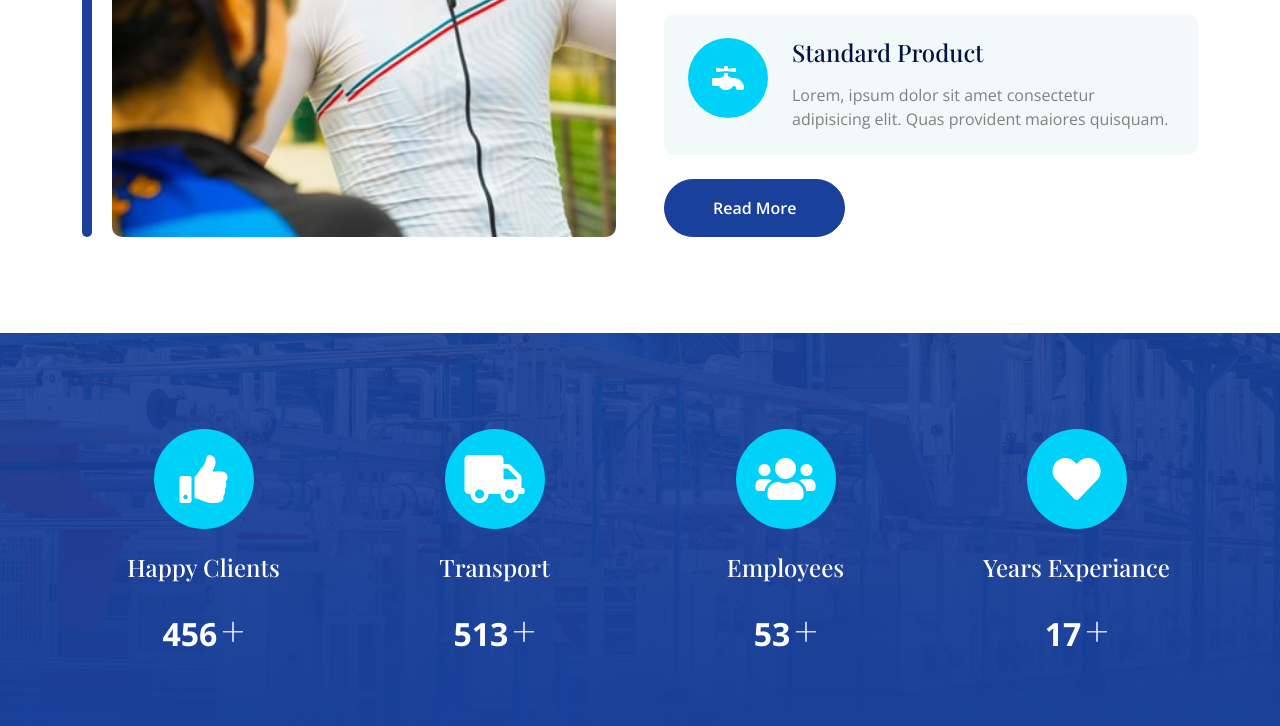
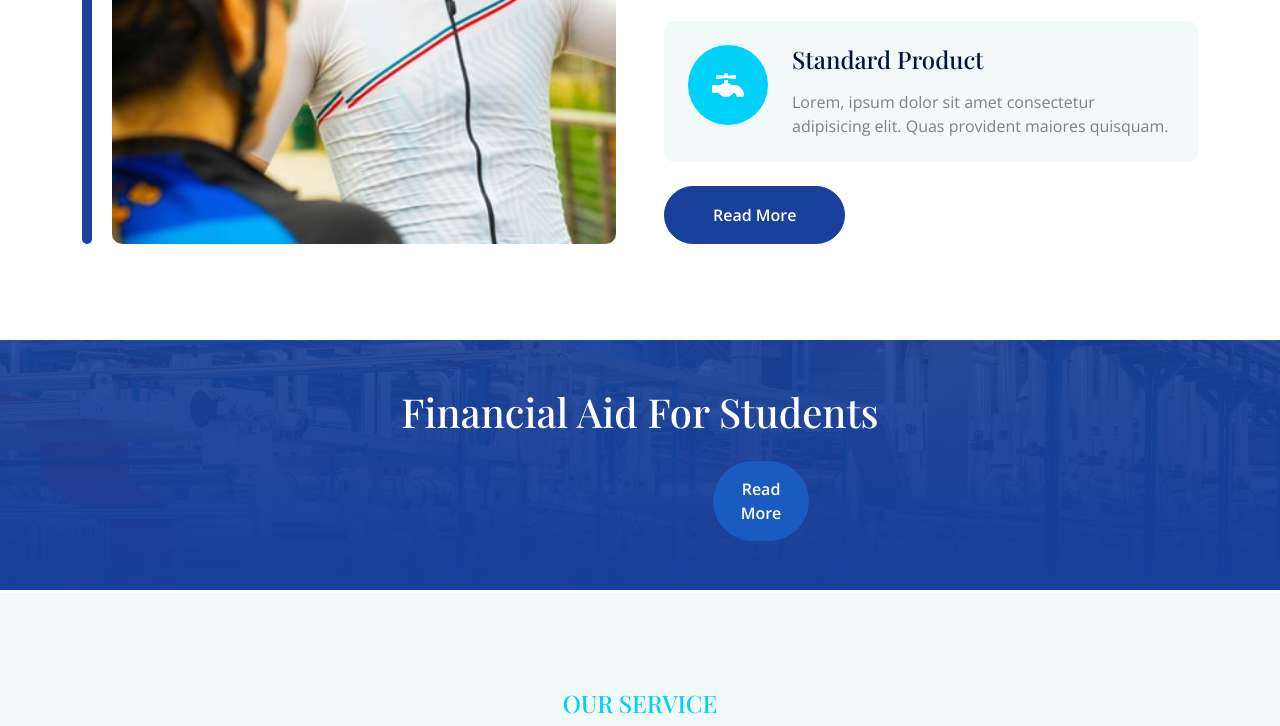
Before and after one commit to jesser0103/drinking-water-website-template-1-, a plain HTML site: page drinking-water-website-template/index.html in a window 1280 px wide. Shown: the part 2074-2800 px from the top of the page. Drawn offline with nearby package versions, Linux system fonts and the light colour scheme; animation ran at ten frames a second; a web font is replaced by a local one.

Commit message:
houissem

```diff
--- a/drinking-water-website-template/index.html
+++ b/drinking-water-website-template/index.html
@@ -87,8 +87,8 @@
                         <li data-bs-target="#carouselId" data-bs-slide-to="2"></li>
                     </ol>
                     <div class="carousel-inner" role="listbox">
-                        <div class="carousel-item active">
-                            <img src="img/carousel-1.jpg" class="img-fluid w-100" alt="Image">
+                        <div class="carousel-item active" >
+                            <img src="mental-health23.jpg">
                             <div class="carousel-caption-1">
                                 <div class="carousel-caption-1-content" style="max-width: 900px;">
                                     <h4 class="text-white text-uppercase fw-bold mb-4 fadeInLeft animated" data-animation="fadeInLeft" data-delay="1s" style="animation-delay: 1s;" style="letter-spacing: 3px;">Importance life</h4>
@@ -103,7 +103,7 @@
                             </div>
                         </div>
                         <div class="carousel-item">
-                            <img src="img/carousel-2.jpg" class="img-fluid w-100" alt="Image">
+                            <img src="miror.jpg" class="img-fluid w-100" alt="Image">
                             <div class="carousel-caption-2">
                                 <div class="carousel-caption-2-content" style="max-width: 900px;">
                                     <h4 class="text-white text-uppercase fw-bold mb-4 fadeInRight animated" data-animation="fadeInRight" data-delay="1s" style="animation-delay: 1s;" style="letter-spacing: 3px;">Importance life</h4>
@@ -253,33 +253,11 @@
 
 
         <!-- Fact Counter -->
-        <div class="container-fluid counter py-5">
-            <div class="container py-5">
-                <div class="row g-5">
-                    <div class="col-md-6 col-lg-6 col-xl-3 wow fadeInUp" data-wow-delay="0.2s">
-                        <div class="counter-item">
-                            <div class="counter-item-icon mx-auto">
-                                <i class="fas fa-thumbs-up fa-3x text-white"></i>
-                            </div>
-                            <h4 class="text-white my-4">Happy Clients</h4>
-                            <div class="counter-counting">
-                                <span class="text-white fs-2 fw-bold" data-toggle="counter-up">456</span>
-                                <span class="h1 fw-bold text-white">+</span>
-                            </div>
-                        </div>
-                    </div>
-                    <div class="col-md-6 col-lg-6 col-xl-3 wow fadeInUp" data-wow-delay="0.4s">
-                        <div class="counter-item">
-                            <div class="counter-item-icon mx-auto">
-                                <i class="fas fa-truck fa-3x text-white"></i>
-                            </div>
-                            <h4 class="text-white my-4">Transport</h4>
-                            <div class="counter-counting">
-                                <span class="text-white fs-2 fw-bold" data-toggle="counter-up">513</span>
-                                <span class="h1 fw-bold text-white">+</span>
-                            </div>
-                        </div>
-                    </div>
+        <div class="container-fluid counter py-5" style="margin-bottom: -350px;">
+            <h1 class="text-white mb-4" style="text-align: center;">Financial Aid For Students</h1>
+            <p></p>
+            <a href="#" class="btn btn-secondary rounded-pill py-3 px-5" style="background-color: rgb(25, 91, 191);display: flex; justify-content: center;margin-inline: 700px ;" >Read More</a>
+        </div>
                     <div class="col-md-6 col-lg-6 col-xl-3 wow fadeInUp" data-wow-delay="0.6s">
                         <div class="counter-item">
                             <div class="counter-item-icon mx-auto">
```
Also changed, not shown: drinking-water-website-template/mental-health23.jpg (added), drinking-water-website-template/miror.jpg (added), drinking-water-website-template/premium_photo-1683865775849-b958669dca26.jpg (added).
